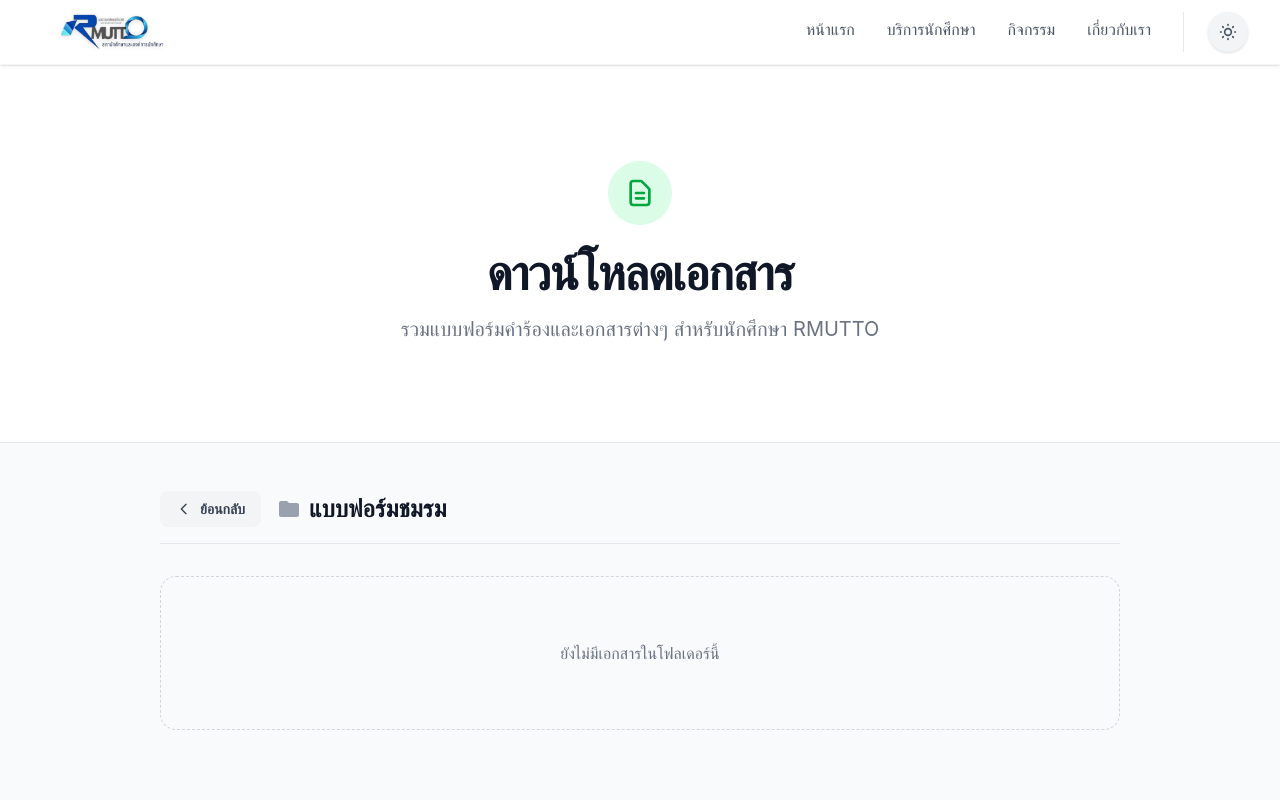
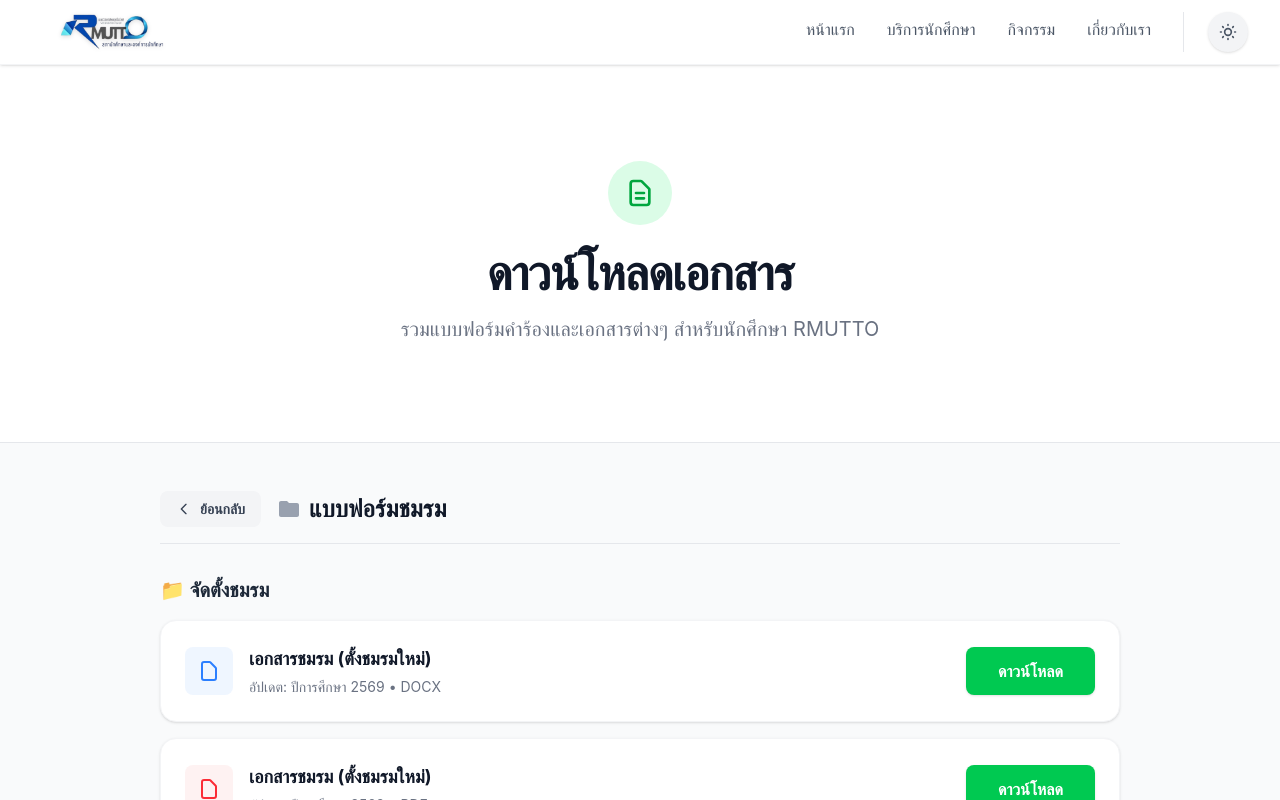
Before and after one commit to modsunxx/rmuttosc, a SvelteKit app: page /downloads in a window 1280 px wide. Both pictures are taken after a click on the button 394 px from the left and 651 px from the top of the page. Shown: the top 800 px of the page. Built offline with nearby package versions, Linux system fonts and the light colour scheme.

Commit message:
update dark mode at download and calendar

```diff
--- a/src/routes/downloads/+page.svelte
+++ b/src/routes/downloads/+page.svelte
@@ -1,6 +1,5 @@
 <script lang="ts">
-	// 1. จัดโครงสร้างข้อมูลใหม่ แบ่งเป็นกลุ่มโฟลเดอร์
-	// โครงสร้างข้อมูลใหม่ รัน ID 1-15 เรียงตามหมวดหมู่
+	// 1. เพิ่มคลาส dark: เข้าไปใน iconColor และ bgColor ของทุกไฟล์
 	const folders = [
 		{
 			id: 'club-forms',
@@ -18,8 +17,8 @@
 							date: 'ปีการศึกษา 2569',
 							type: 'DOCX',
 							filename: 'club-establish.docx',
-							iconColor: 'text-blue-500',
-							bgColor: 'bg-blue-50'
+							iconColor: 'text-blue-500 dark:text-blue-400',
+							bgColor: 'bg-blue-50 dark:bg-blue-900/30'
 						},
 						{
 							id: 2,
@@ -27,8 +26,8 @@
 							date: 'ปีการศึกษา 2569',
 							type: 'PDF',
 							filename: 'club-establish.pdf',
-							iconColor: 'text-red-500',
-							bgColor: 'bg-red-50'
+							iconColor: 'text-red-500 dark:text-red-400',
+							bgColor: 'bg-red-50 dark:bg-red-900/30'
 						}
 					]
 				},
@@ -43,8 +42,8 @@
 							date: 'ปีการศึกษา 2569',
 							type: 'DOCX',
 							filename: 'club-renew.docx',
-							iconColor: 'text-blue-500',
-							bgColor: 'bg-blue-50'
+							iconColor: 'text-blue-500 dark:text-blue-400',
+							bgColor: 'bg-blue-50 dark:bg-blue-900/30'
 						},
 						{
 							id: 4,
@@ -52,8 +51,8 @@
 							date: 'ปีการศึกษา 2569',
 							type: 'PDF',
 							filename: 'club-renew.pdf',
-							iconColor: 'text-red-500',
-							bgColor: 'bg-red-50'
+							iconColor: 'text-red-500 dark:text-red-400',
+							bgColor: 'bg-red-50 dark:bg-red-900/30'
 						}
 					]
 				}
@@ -70,8 +69,8 @@
 					date: 'พ.ศ. 2549',
 					type: 'PDF',
 					filename: 'regulation-uniform-2549.pdf',
-					iconColor: 'text-red-500',
-					bgColor: 'bg-red-50'
+					iconColor: 'text-red-500 dark:text-red-400',
+					bgColor: 'bg-red-50 dark:bg-red-900/30'
 				},
 				{
 					id: 6,
@@ -79,8 +78,8 @@
 					date: 'พ.ศ. 2563 (ฉบับแก้ไข 2564)',
 					type: 'PDF',
 					filename: 'regulation-sports-2563.pdf',
-					iconColor: 'text-red-500',
-					bgColor: 'bg-red-50'
+					iconColor: 'text-red-500 dark:text-red-400',
+					bgColor: 'bg-red-50 dark:bg-red-900/30'
 				},
 				{
 					id: 7,
@@ -88,8 +87,8 @@
 					date: 'พ.ศ. 2553',
 					type: 'PDF',
 					filename: 'regulation-bachelor-2553.pdf',
-					iconColor: 'text-red-500',
-					bgColor: 'bg-red-50'
+					iconColor: 'text-red-500 dark:text-red-400',
+					bgColor: 'bg-red-50 dark:bg-red-900/30'
 				},
 				{
 					id: 8,
@@ -97,8 +96,8 @@
 					date: 'พ.ศ. 2564',
 					type: 'PDF',
 					filename: 'regulation-activities-2564.pdf',
-					iconColor: 'text-red-500',
-					bgColor: 'bg-red-50'
+					iconColor: 'text-red-500 dark:text-red-400',
+					bgColor: 'bg-red-50 dark:bg-red-900/30'
 				},
 				{
 					id: 9,
@@ -106,8 +105,8 @@
 					date: 'พ.ศ. 2549',
 					type: 'PDF',
 					filename: 'regulation-discipline-2549.pdf',
-					iconColor: 'text-red-500',
-					bgColor: 'bg-red-50'
+					iconColor: 'text-red-500 dark:text-red-400',
+					bgColor: 'bg-red-50 dark:bg-red-900/30'
 				},
 				{
 					id: 16,
@@ -115,8 +114,8 @@
 					date: 'ปีการศึกษา 2569',
 					type: 'PDF',
 					filename: 'announcement-freshmen-2569.pdf',
-					iconColor: 'text-red-500',
-					bgColor: 'bg-red-50'
+					iconColor: 'text-red-500 dark:text-red-400',
+					bgColor: 'bg-red-50 dark:bg-red-900/30'
 				}
 			]
 		},
@@ -131,8 +130,8 @@
 					date: 'ปีการศึกษา 2569',
 					type: 'DOCX',
 					filename: 'project-budget-form.docx',
-					iconColor: 'text-blue-500',
-					bgColor: 'bg-blue-50'
+					iconColor: 'text-blue-500 dark:text-blue-400',
+					bgColor: 'bg-blue-50 dark:bg-blue-900/30'
 				},
 				{
 					id: 11,
@@ -140,8 +139,8 @@
 					date: 'ปีการศึกษา 2569',
 					type: 'PDF',
 					filename: 'project-budget-form.pdf',
-					iconColor: 'text-red-500',
-					bgColor: 'bg-red-50'
+					iconColor: 'text-red-500 dark:text-red-400',
+					bgColor: 'bg-red-50 dark:bg-red-900/30'
 				},
 				{
 					id: 12,
@@ -149,8 +148,8 @@
 					date: 'ปีการศึกษา 2569',
 					type: 'DOCX',
 					filename: 'project-summary-form.docx',
-					iconColor: 'text-blue-500',
-					bgColor: 'bg-blue-50'
+					iconColor: 'text-blue-500 dark:text-blue-400',
+					bgColor: 'bg-blue-50 dark:bg-blue-900/30'
 				},
 				{
 					id: 13,
@@ -158,8 +157,8 @@
 					date: 'ปีการศึกษา 2569',
 					type: 'PDF',
 					filename: 'project-summary-form.pdf',
-					iconColor: 'text-red-500',
-					bgColor: 'bg-red-50'
+					iconColor: 'text-red-500 dark:text-red-400',
+					bgColor: 'bg-red-50 dark:bg-red-900/30'
 				}
 			]
 		},
@@ -174,8 +173,8 @@
 					date: 'ปีการศึกษา 2569',
 					type: 'PDF',
 					filename: 'appointment-committee-1831.pdf',
-					iconColor: 'text-red-500',
-					bgColor: 'bg-red-50'
+					iconColor: 'text-red-500 dark:text-red-400',
+					bgColor: 'bg-red-50 dark:bg-red-900/30'
 				},
 				{
 					id: 15,
@@ -183,22 +182,19 @@
 					date: 'ปีการศึกษา 2569',
 					type: 'PDF',
 					filename: 'appointment-advisor-1832.pdf',
-					iconColor: 'text-red-500',
-					bgColor: 'bg-red-50'
+					iconColor: 'text-red-500 dark:text-red-400',
+					bgColor: 'bg-red-50 dark:bg-red-900/30'
 				}
 			]
 		}
 	];
 
-	// 2. ตัวแปรเก็บสถานะว่า "ตอนนี้เลือกโฟลเดอร์ไหนอยู่" (null = หน้าแรก)
 	let selectedFolder = $state<(typeof folders)[0] | null>(null);
 
-	// ฟังก์ชันเปิดโฟลเดอร์
 	function openFolder(folder: (typeof folders)[0]) {
 		selectedFolder = folder;
 	}
 
-	// ฟังก์ชันกลับหน้าหลัก
 	function backToFolders() {
 		selectedFolder = null;
 	}
@@ -208,136 +204,139 @@
 	<title>ดาวน์โหลดเอกสาร | สภานักศึกษา RMUTTO</title>
 </svelte:head>
 
-<div class="min-h-screen bg-gray-50 pb-20">
-	<section class="border-b border-gray-200 bg-white py-16 sm:py-24">
+<!-- พื้นหลังหลัก -->
+<div class="min-h-screen bg-gray-50 pb-20 transition-colors duration-500 dark:bg-gray-950">
+
+	<!-- Header -->
+	<section class="border-b border-gray-200 bg-white py-16 transition-colors duration-500 sm:py-24 dark:border-gray-800 dark:bg-gray-900/50">
 		<div class="mx-auto max-w-7xl px-4 text-center sm:px-6 lg:px-8">
-			<div
-				class="mx-auto mb-6 flex h-16 w-16 items-center justify-center rounded-full bg-green-100"
-			>
-				<svg class="h-8 w-8 text-green-600" fill="none" stroke="currentColor" viewBox="0 0 24 24">
-					<path
-						stroke-linecap="round"
-						stroke-linejoin="round"
-						stroke-width="2"
-						d="M9 12h6m-6 4h6m2 5H7a2 2 0 01-2-2V5a2 2 0 012-2h5.586a1 1 0 01.707.293l5.414 5.414a1 1 0 01.293.707V19a2 2 0 01-2 2z"
-					/>
+			<div class="mx-auto mb-6 flex h-16 w-16 items-center justify-center rounded-full bg-green-100 transition-colors duration-300 dark:bg-green-900/40">
+				<svg class="h-8 w-8 text-green-600 dark:text-green-400" fill="none" stroke="currentColor" viewBox="0 0 24 24">
+					<path stroke-linecap="round" stroke-linejoin="round" stroke-width="2" d="M9 12h6m-6 4h6m2 5H7a2 2 0 01-2-2V5a2 2 0 012-2h5.586a1 1 0 01.707.293l5.414 5.414a1 1 0 01.293.707V19a2 2 0 01-2 2z" />
 				</svg>
 			</div>
-			<h1 class="mb-4 text-4xl font-extrabold tracking-tight text-gray-900 sm:text-5xl">
+			<h1 class="mb-4 text-4xl font-extrabold tracking-tight text-gray-900 transition-colors duration-300 sm:text-5xl dark:text-white">
 				ดาวน์โหลดเอกสาร
 			</h1>
-			<p class="mx-auto max-w-2xl text-xl leading-relaxed text-gray-500">
+			<p class="mx-auto max-w-2xl text-xl leading-relaxed text-gray-500 transition-colors duration-300 dark:text-gray-400">
 				รวมแบบฟอร์มคำร้องและเอกสารต่างๆ สำหรับนักศึกษา RMUTTO
 			</p>
 		</div>
 	</section>
 
 	<section class="mx-auto max-w-5xl px-4 py-12 sm:px-6 lg:px-8">
+
+		<!-- State 1: แสดงหน้าโฟลเดอร์หลัก -->
 		{#if !selectedFolder}
 			<div class="mb-8">
-				<h2 class="text-2xl font-bold text-gray-900">หมวดหมู่เอกสาร</h2>
-				<p class="mt-1 text-gray-500">คลิกเลือกโฟลเดอร์เพื่อดูเอกสารภายใน</p>
+				<h2 class="text-2xl font-bold text-gray-900 transition-colors duration-300 dark:text-white">หมวดหมู่เอกสาร</h2>
+				<p class="mt-1 text-gray-500 transition-colors duration-300 dark:text-gray-400">คลิกเลือกโฟลเดอร์เพื่อดูเอกสารภายใน</p>
 			</div>
 
 			<div class="grid grid-cols-1 gap-6 sm:grid-cols-2">
 				{#each folders as folder (folder.id)}
 					<button
 						onclick={() => openFolder(folder)}
-						class="flex w-full items-start gap-4 rounded-2xl border border-gray-200 bg-white p-6 text-left shadow-sm transition-all hover:-translate-y-1 hover:shadow-md focus:ring-2 focus:ring-blue-500 focus:outline-none"
+						class="flex w-full items-start gap-4 rounded-2xl border border-gray-200 bg-white p-6 text-left shadow-sm transition-all duration-300 hover:-translate-y-1 hover:shadow-md focus:outline-none focus:ring-2 focus:ring-blue-500 dark:border-gray-700/50 dark:bg-gray-800/50 dark:hover:shadow-green-900/20"
 					>
-						<div
-							class="flex h-14 w-14 shrink-0 items-center justify-center rounded-xl bg-gray-100 text-gray-600"
-						>
+						<div class="flex h-14 w-14 shrink-0 items-center justify-center rounded-xl bg-gray-100 text-gray-600 transition-colors duration-300 dark:bg-gray-700/50 dark:text-gray-400">
 							<svg class="h-8 w-8" fill="currentColor" viewBox="0 0 24 24">
-								<path
-									d="M10 4H4c-1.1 0-1.99.9-1.99 2L2 18c0 1.1.9 2 2 2h16c1.1 0 2-.9 2-2V8c0-1.1-.9-2-2-2h-8l-2-2z"
-								></path>
+								<path d="M10 4H4c-1.1 0-1.99.9-1.99 2L2 18c0 1.1.9 2 2 2h16c1.1 0 2-.9 2-2V8c0-1.1-.9-2-2-2h-8l-2-2z"></path>
 							</svg>
 						</div>
 						<div>
-							<h3 class="text-lg font-bold text-gray-900">{folder.name}</h3>
-							<p class="mt-1 line-clamp-2 text-sm text-gray-500">{folder.description}</p>
-							<span
-								class="mt-3 inline-block rounded-full bg-blue-50 px-3 py-1 text-xs font-semibold text-blue-700"
-							>
-								{folder.files?.length || folder.subfolders?.length || 0} รายการ
+							<h3 class="text-lg font-bold text-gray-900 transition-colors duration-300 dark:text-white">{folder.name}</h3>
+							<p class="mt-1 line-clamp-2 text-sm text-gray-500 transition-colors duration-300 dark:text-gray-400">{folder.description}</p>
+							<span class="mt-3 inline-block rounded-full bg-blue-50 px-3 py-1 text-xs font-semibold text-blue-700 transition-colors duration-300 dark:bg-blue-900/30 dark:text-blue-400">
+								{folder.files?.length || (folder.subfolders ? folder.subfolders.reduce((acc, sub) => acc + sub.files.length, 0) : 0)} รายการ
 							</span>
 						</div>
 					</button>
 				{/each}
 			</div>
+
+		<!-- State 2: แสดงไฟล์ในโฟลเดอร์ -->
 		{:else}
-			<div class="mb-8 flex items-center gap-4 border-b border-gray-200 pb-4">
+			<!-- ปุ่มย้อนกลับ และ ชื่อโฟลเดอร์ -->
+			<div class="mb-8 flex items-center gap-4 border-b border-gray-200 pb-4 transition-colors duration-300 dark:border-gray-800">
 				<button
 					onclick={backToFolders}
-					class="flex items-center gap-2 rounded-lg bg-gray-100 px-4 py-2 text-sm font-semibold text-gray-700 transition-colors hover:bg-gray-200"
+					class="flex items-center gap-2 rounded-lg bg-gray-100 px-4 py-2 text-sm font-semibold text-gray-700 transition-colors hover:bg-gray-200 dark:bg-gray-800 dark:text-gray-300 dark:hover:bg-gray-700"
 				>
 					<svg class="h-4 w-4" fill="none" stroke="currentColor" viewBox="0 0 24 24">
-						<path
-							stroke-linecap="round"
-							stroke-linejoin="round"
-							stroke-width="2"
-							d="M15 19l-7-7 7-7"
-						/>
+						<path stroke-linecap="round" stroke-linejoin="round" stroke-width="2" d="M15 19l-7-7 7-7" />
 					</svg>
 					ย้อนกลับ
 				</button>
-				<h2 class="flex items-center gap-2 text-2xl font-bold text-gray-900">
-					<svg class="h-6 w-6 text-gray-400" fill="currentColor" viewBox="0 0 24 24">
-						<path
-							d="M10 4H4c-1.1 0-1.99.9-1.99 2L2 18c0 1.1.9 2 2 2h16c1.1 0 2-.9 2-2V8c0-1.1-.9-2-2-2h-8l-2-2z"
-						></path>
+				<h2 class="flex items-center gap-2 text-2xl font-bold text-gray-900 transition-colors duration-300 dark:text-white">
+					<svg class="h-6 w-6 text-gray-400 dark:text-gray-500" fill="currentColor" viewBox="0 0 24 24">
+						<path d="M10 4H4c-1.1 0-1.99.9-1.99 2L2 18c0 1.1.9 2 2 2h16c1.1 0 2-.9 2-2V8c0-1.1-.9-2-2-2h-8l-2-2z"></path>
 					</svg>
 					{selectedFolder.name}
 				</h2>
 			</div>
 
+			<!-- รายการไฟล์ -->
 			<div class="space-y-4">
-				{#if !selectedFolder.files || selectedFolder.files.length === 0}
-					<div
-						class="rounded-2xl border border-dashed border-gray-300 bg-gray-50 py-16 text-center"
-					>
-						<p class="text-gray-500">ยังไม่มีเอกสารในโฟลเดอร์นี้</p>
+
+				<!-- 💡 กรณีที่ 1: มีโฟลเดอร์ย่อย (เช่น แบบฟอร์มชมรม) -->
+				{#if selectedFolder.subfolders && selectedFolder.subfolders.length > 0}
+					<div class="space-y-8">
+						{#each selectedFolder.subfolders as subfolder (subfolder.id)}
+							<div>
+								<h3 class="mb-4 text-xl font-bold text-gray-800 transition-colors duration-300 dark:text-gray-200">
+									📁 {subfolder.name}
+								</h3>
+								<div class="space-y-4">
+									{#each subfolder.files as doc (doc.id)}
+										<div class="flex flex-col items-center justify-between gap-4 rounded-2xl border border-gray-100 bg-white p-6 shadow-sm transition-all hover:shadow-md sm:flex-row dark:border-gray-700/50 dark:bg-gray-800/50 dark:hover:shadow-green-900/10">
+											<div class="flex w-full items-center gap-4 sm:w-auto">
+												<div class={`flex h-12 w-12 shrink-0 items-center justify-center rounded-lg transition-colors duration-300 ${doc.bgColor}`}>
+													<svg class={`h-6 w-6 transition-colors duration-300 ${doc.iconColor}`} fill="none" stroke="currentColor" viewBox="0 0 24 24">
+														<path stroke-linecap="round" stroke-linejoin="round" stroke-width="2" d="M7 21h10a2 2 0 002-2V9.414a1 1 0 00-.293-.707l-5.414-5.414A1 1 0 0012.586 3H7a2 2 0 00-2 2v14a2 2 0 002 2z" />
+													</svg>
+												</div>
+												<div>
+													<h4 class="text-lg font-bold text-gray-900 transition-colors duration-300 dark:text-white">{doc.title}</h4>
+													<p class="mt-1 text-sm text-gray-500 transition-colors duration-300 dark:text-gray-400">อัปเดต: {doc.date} • {doc.type}</p>
+												</div>
+											</div>
+											<a href={`/documents/${doc.filename}`} download class="w-full shrink-0 rounded-lg bg-green-500 px-8 py-3 text-center font-bold text-white shadow-sm transition-colors hover:bg-green-600 focus:ring-2 focus:ring-green-500 focus:ring-offset-2 sm:w-auto dark:bg-green-600 dark:hover:bg-green-500">
+												ดาวน์โหลด
+											</a>
+										</div>
+									{/each}
+								</div>
+							</div>
+						{/each}
 					</div>
-				{:else}
+
+				<!-- 💡 กรณีที่ 2: เป็นไฟล์ธรรมดา -->
+				{:else if selectedFolder.files && selectedFolder.files.length > 0}
 					{#each selectedFolder.files as doc (doc.id)}
-						<div
-							class="flex flex-col items-center justify-between gap-4 rounded-2xl border border-gray-100 bg-white p-6 shadow-sm transition-all hover:shadow-md sm:flex-row"
-						>
+						<div class="flex flex-col items-center justify-between gap-4 rounded-2xl border border-gray-100 bg-white p-6 shadow-sm transition-all hover:shadow-md sm:flex-row dark:border-gray-700/50 dark:bg-gray-800/50 dark:hover:shadow-green-900/10">
 							<div class="flex w-full items-center gap-4 sm:w-auto">
-								<div
-									class={`flex h-12 w-12 shrink-0 items-center justify-center rounded-lg ${doc.bgColor}`}
-								>
-									<svg
-										class={`h-6 w-6 ${doc.iconColor}`}
-										fill="none"
-										stroke="currentColor"
-										viewBox="0 0 24 24"
-									>
-										<path
-											stroke-linecap="round"
-											stroke-linejoin="round"
-											stroke-width="2"
-											d="M7 21h10a2 2 0 002-2V9.414a1 1 0 00-.293-.707l-5.414-5.414A1 1 0 0012.586 3H7a2 2 0 00-2 2v14a2 2 0 002 2z"
-										/>
+								<div class={`flex h-12 w-12 shrink-0 items-center justify-center rounded-lg transition-colors duration-300 ${doc.bgColor}`}>
+									<svg class={`h-6 w-6 transition-colors duration-300 ${doc.iconColor}`} fill="none" stroke="currentColor" viewBox="0 0 24 24">
+										<path stroke-linecap="round" stroke-linejoin="round" stroke-width="2" d="M7 21h10a2 2 0 002-2V9.414a1 1 0 00-.293-.707l-5.414-5.414A1 1 0 0012.586 3H7a2 2 0 00-2 2v14a2 2 0 002 2z" />
 									</svg>
 								</div>
 								<div>
-									<h3 class="text-lg font-bold text-gray-900">{doc.title}</h3>
-									<p class="mt-1 text-sm text-gray-500">
-										อัปเดต: {doc.date} • {doc.type}
-									</p>
+									<h4 class="text-lg font-bold text-gray-900 transition-colors duration-300 dark:text-white">{doc.title}</h4>
+									<p class="mt-1 text-sm text-gray-500 transition-colors duration-300 dark:text-gray-400">อัปเดต: {doc.date} • {doc.type}</p>
 								</div>
 							</div>
-							<a
-								href={`/documents/${doc.filename}`}
-								download
-								class="w-full shrink-0 rounded-lg bg-green-500 px-8 py-3 text-center font-bold text-white shadow-sm transition-colors hover:bg-green-600 focus:ring-2 focus:ring-green-500 focus:ring-offset-2 sm:w-auto"
-							>
+							<a href={`/documents/${doc.filename}`} download class="w-full shrink-0 rounded-lg bg-green-500 px-8 py-3 text-center font-bold text-white shadow-sm transition-colors hover:bg-green-600 focus:ring-2 focus:ring-green-500 focus:ring-offset-2 sm:w-auto dark:bg-green-600 dark:hover:bg-green-500">
 								ดาวน์โหลด
 							</a>
 						</div>
 					{/each}
+
+				<!-- 💡 กรณีที่ 3: ไม่มีไฟล์เลย -->
+				{:else}
+					<div class="rounded-2xl border border-dashed border-gray-300 bg-gray-50 py-16 text-center transition-colors duration-300 dark:border-gray-700 dark:bg-gray-800/30">
+						<p class="text-gray-500 dark:text-gray-400">ยังไม่มีเอกสารในโฟลเดอร์นี้</p>
+					</div>
 				{/if}
 			</div>
 		{/if}
```
Also changed, not shown: src/routes/calendar/+page.svelte (+37 -32 lines).
